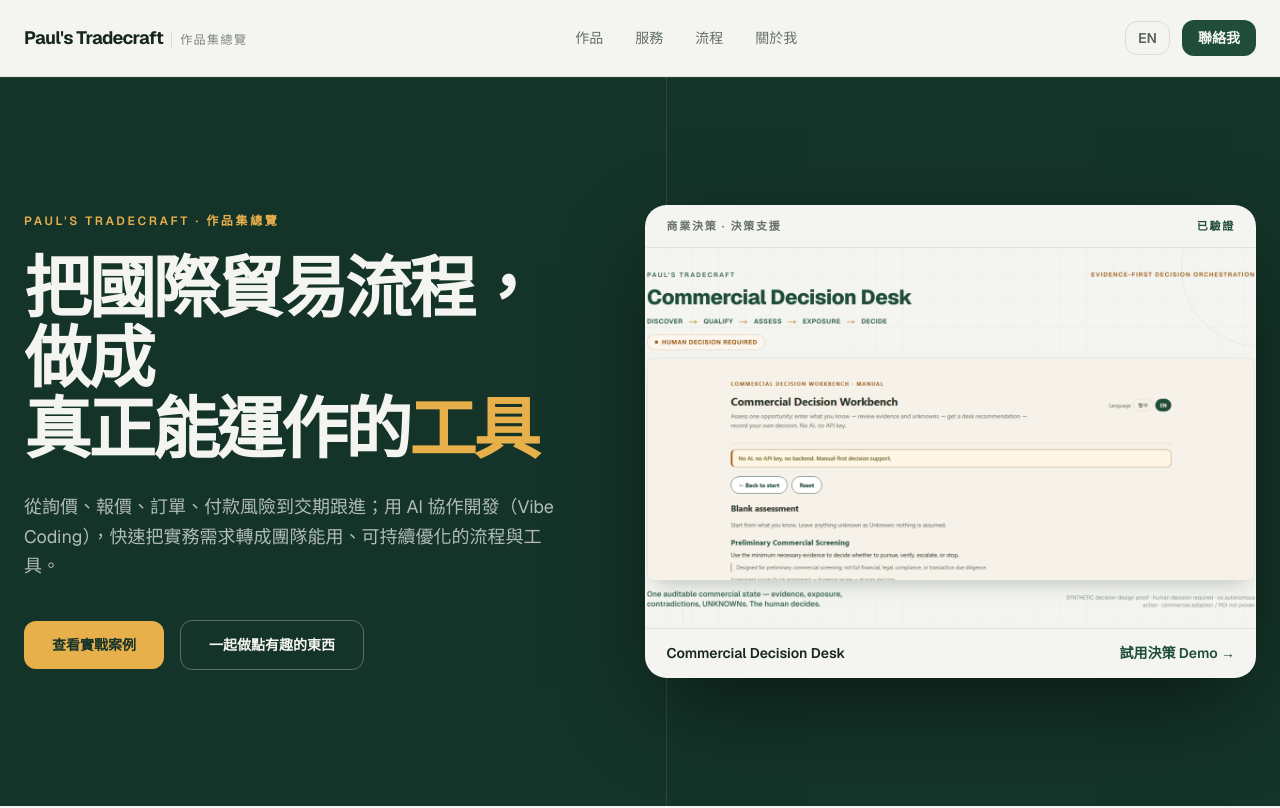
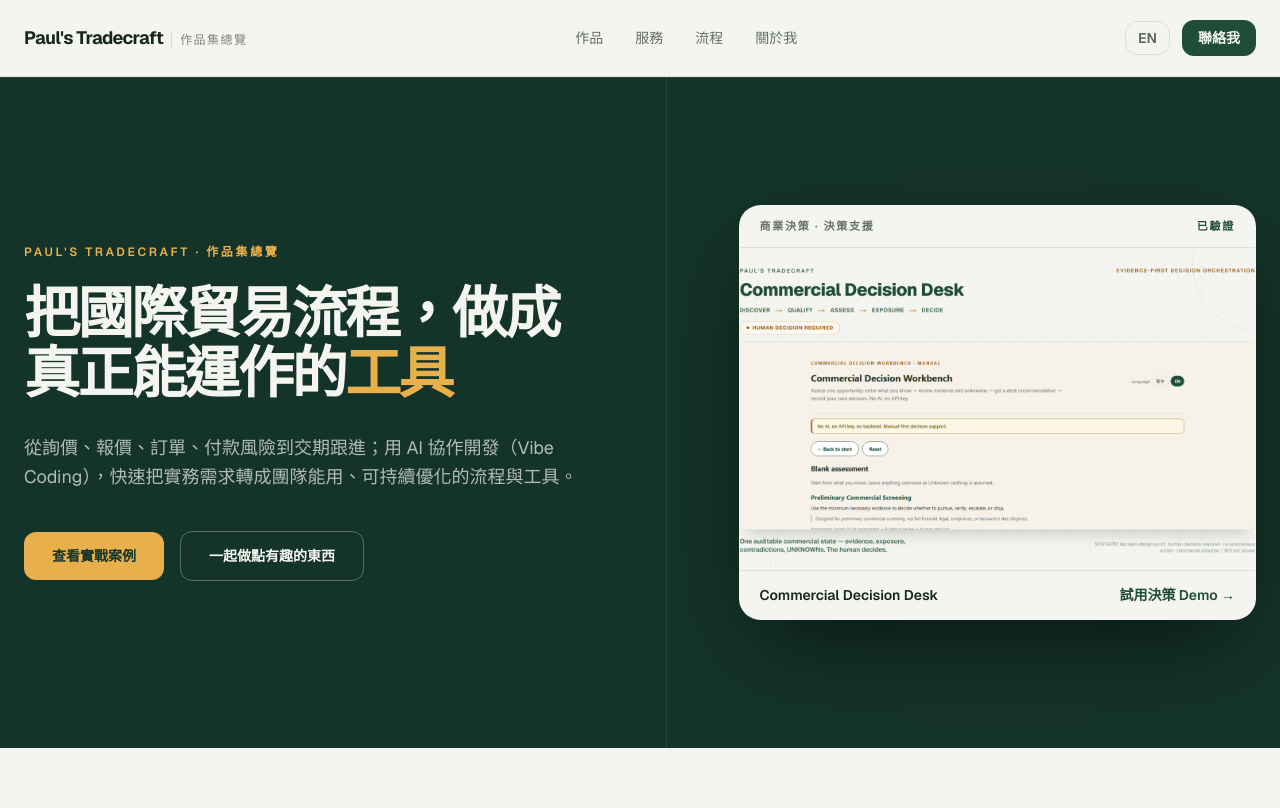
Before and after one commit to apchen1978/pauls-tradecraft, a React (Vite) app: page / in a window 1280 px wide. Shown: the top 808 px of the page. Built offline with nearby package versions, Linux system fonts and the light colour scheme.

Commit message:
fix(hero): desktop headline line-break coordination - widen text column, responsive type scale (lg 3.2rem/xl 3.5rem), unbreakable gold highlight; ZH stays 2 lines at 1280/1440/1024/390, EN 2 lines on desktop

```diff
--- a/src/components/Hero.jsx
+++ b/src/components/Hero.jsx
@@ -18,19 +18,19 @@
         <div className="absolute inset-x-0 top-0 h-px bg-bone/10" />
       </div>
 
-      <div className="relative mx-auto grid max-w-7xl items-center gap-14 px-4 pb-24 pt-24 md:px-6 md:pb-32 md:pt-32 lg:grid-cols-[0.94fr_1.06fr] lg:gap-20">
+      <div className="relative mx-auto grid max-w-7xl items-center gap-14 px-4 pb-24 pt-24 md:px-6 md:pb-32 md:pt-32 lg:grid-cols-[1.12fr_0.88fr] lg:gap-14">
         <motion.div initial="hidden" animate="show" variants={{ show: { transition: { staggerChildren: 0.1 } } }}>
           <motion.p variants={fadeUp} className="text-xs font-semibold uppercase tracking-[0.22em] text-gold">
             {t.brand} · {t.brandNote}
           </motion.p>
           <motion.h1
             variants={fadeUp}
-            className="mt-6 max-w-xl text-[2.65rem] font-bold leading-[1.05] tracking-[-0.045em] text-bone md:text-6xl lg:text-[4.2rem]"
+            className="mt-6 max-w-2xl text-[2.2rem] font-bold leading-[1.08] tracking-[-0.045em] text-bone md:text-6xl lg:text-[3.2rem] xl:text-[3.5rem]"
           >
             {t.hero.headlineA}
             <br />
             <span className="font-semibold text-bone">{t.hero.headlineB}</span>
-            <span className="font-semibold text-gold">{t.hero.headlineHighlight}</span>
+            <span className="inline-block whitespace-nowrap font-semibold text-gold">{t.hero.headlineHighlight}</span>
           </motion.h1>
           <motion.p variants={fadeUp} className="mt-7 max-w-[48ch] text-base leading-relaxed text-bone/70 md:text-lg">
             {t.hero.sub}
```
